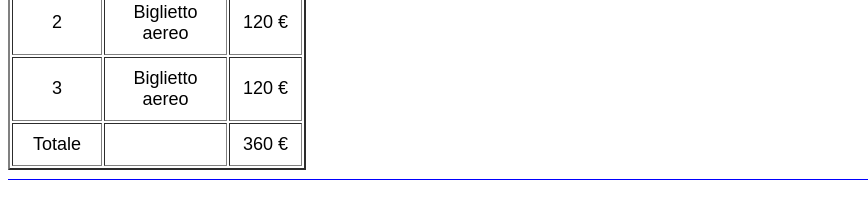
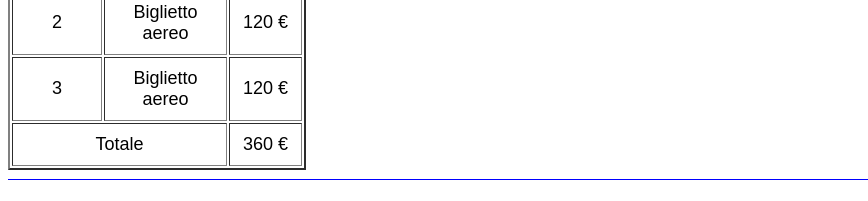
Before and after one commit to DamianoLunardo/html-london-trip, a plain HTML site: page index.html in a window 1280 px wide. Shown: the part 900-1101 px from the top of the page, without its empty margins (0-868 px from the left). Drawn offline with Linux system fonts and the light colour scheme.

Commit message:
Edit table

```diff
--- a/index.html
+++ b/index.html
@@ -39,8 +39,7 @@
                 <td align="center" valign="middle">120 &euro;</td>
             </tr>
             <tr>
-                <td align="center" valign="middle">Totale</td>
-                <td></td>
+                <td  align="center" valign="middle" colspan="2">Totale</td>
                 <td align="center" valign="middle">360 &euro;</td>
             </tr>
         </tbody>
```
Also changed, not shown: style.css (line endings or trailing spaces).
